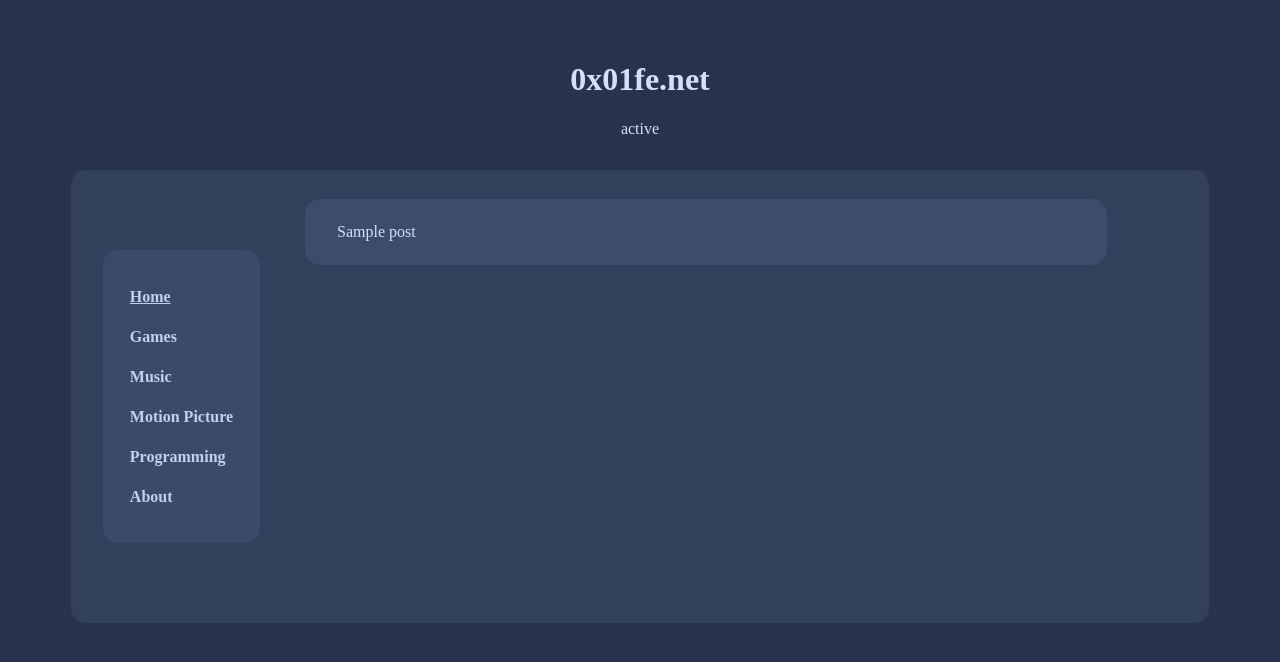
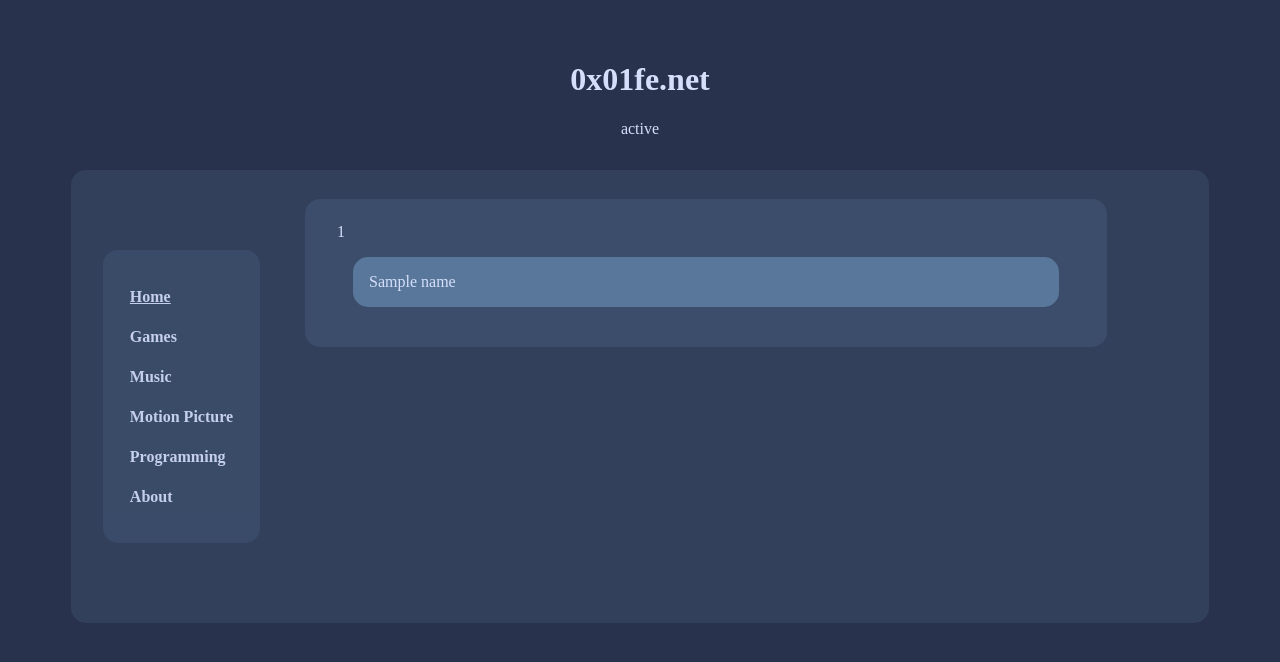
Before and after one commit to 0x01FE/My-Website, a Flask app: template app/templates/index.html in a window 1280 px wide. Shown: the top 662 px of the page. Run offline with Flask 2, Linux system fonts and the light colour scheme; the template is opened without the code that fills it: values that come from a table or form of the project are taken from there, most other values are stand-ins (such as "Sample title", 1, 10 or a date in 2020); parts of the project's set-up code (start-up, migrations or seed data) failed here and were passed over; some libraries are stand-ins or nearby versions; some web fonts are replaced.

Commit message:
started adding the comment thing

```diff
--- a/app/app.py
+++ b/app/app.py
@@ -3,12 +3,18 @@ import configparser
 import random
 
 import flask
+import flask_wtf.csrf
+import flask_session
 import waitress
 import markdown
 
 from post import Post
+import comment
 
 app = flask.Flask(__name__, static_url_path='', static_folder='static')
+
+csrf = flask_wtf.csrf.CSRFProtect()
+csrf.init_app(app)
 
 CONFIG_PATH = "./config.ini"
 config = configparser.ConfigParser()
@@ -66,14 +72,20 @@ def index():
     # Get posts
     posts = get_posts()
 
-    post_bodies = []
+    # Get Comments
+    comments = []
+
+    posts_and_comments = []
     for post in posts:
-        post_bodies.append(post.body)
+        posts_and_comments.append((post.body, comments))
 
     # Get status
     status = get_status()
 
-    return flask.render_template('index.html', posts=post_bodies, status=status)
+    # Setup Comment Form
+    form = comment.CommentForm()
+
+    return flask.render_template('index.html', posts=posts_and_comments, status=status, form=form)
 
 # Games Page
 @app.route('/games/')
--- /dev/null
+++ b/app/comment.py
@@ -0,0 +1,10 @@
+import flask
+import flask_session
+import flask_wtf
+import wtforms
+
+
+
+
+class CommentForm(flask_wtf.FlaskForm):
+    textbox = wtforms.TextAreaField()
--- a/app/config.ini
+++ /dev/null
@@ -1,9 +0,0 @@
-[POSTS]
-posts_folder=./posts
-
-[STATUS]
-status_file=./resources/status.text
-
-[NETWORK]
-PORT=1111
-DEV=0
--- a/app/static/style.css
+++ b/app/static/style.css
@@ -172,3 +172,26 @@ a:hover {
     line-height: 2.25;
     text-indent: 3em;
 }
+
+.comment-container {
+    background-color: var(--primary40);
+    border-style: var(--borders-style);
+    border-radius: var(--border-radius);
+
+    padding: 1em;
+    margin: 1em;
+}
+
+.comment-editor input {
+    width: 100%;
+    padding: 3em 0;
+    line-height: 140%;
+
+    border-style: solid;
+    /* border-color: var(--secondary50); */
+    border-radius: var(--border-radius);
+}
+
+.comment-editor input:focus {
+    border: 3px solid var(--accent);
+}
--- a/app/templates/index.html
+++ b/app/templates/index.html
@@ -25,7 +25,24 @@
             <!-- Get it? D-Log? Like digital log? -->
             <div class="dlog">
                 {% for post in posts %}
-                    <div class="post">{{ post|safe }}</div>
+                    <div class="post">
+                        {{ post[0]|safe }}
+                        <div class="comment-container">
+                            {% for comment in post[1] %}
+                                <div class="comment">{{ comment|safe }}</div>
+                            {% endfor %}
+                            {% if user %}
+                            <div class="comment-editor">
+                                <h3>{{ user }}</h3>
+                                <form method="post" action="/comment">
+                                    <!-- <input type="text" class="commenter"> -->
+                                    {{ form.textbox }}
+                                    <input type="submit" value="Save">
+                                </form>
+                            </div>
+                            {% endif %}
+                        </div>
+                    </div>
                 {% endfor %}
             </div>
         </div>
--- a/requirements.txt
+++ b/requirements.txt
@@ -2,3 +2,5 @@ Markdown==3.5.2
 Flask==2.2.3
 waitress==2.1.2
 Werkzeug==2.2.3
+Flask-Session==0.5.0
+Flask-WTF==1.1.1
```
Also changed, not shown: 1 other file.
